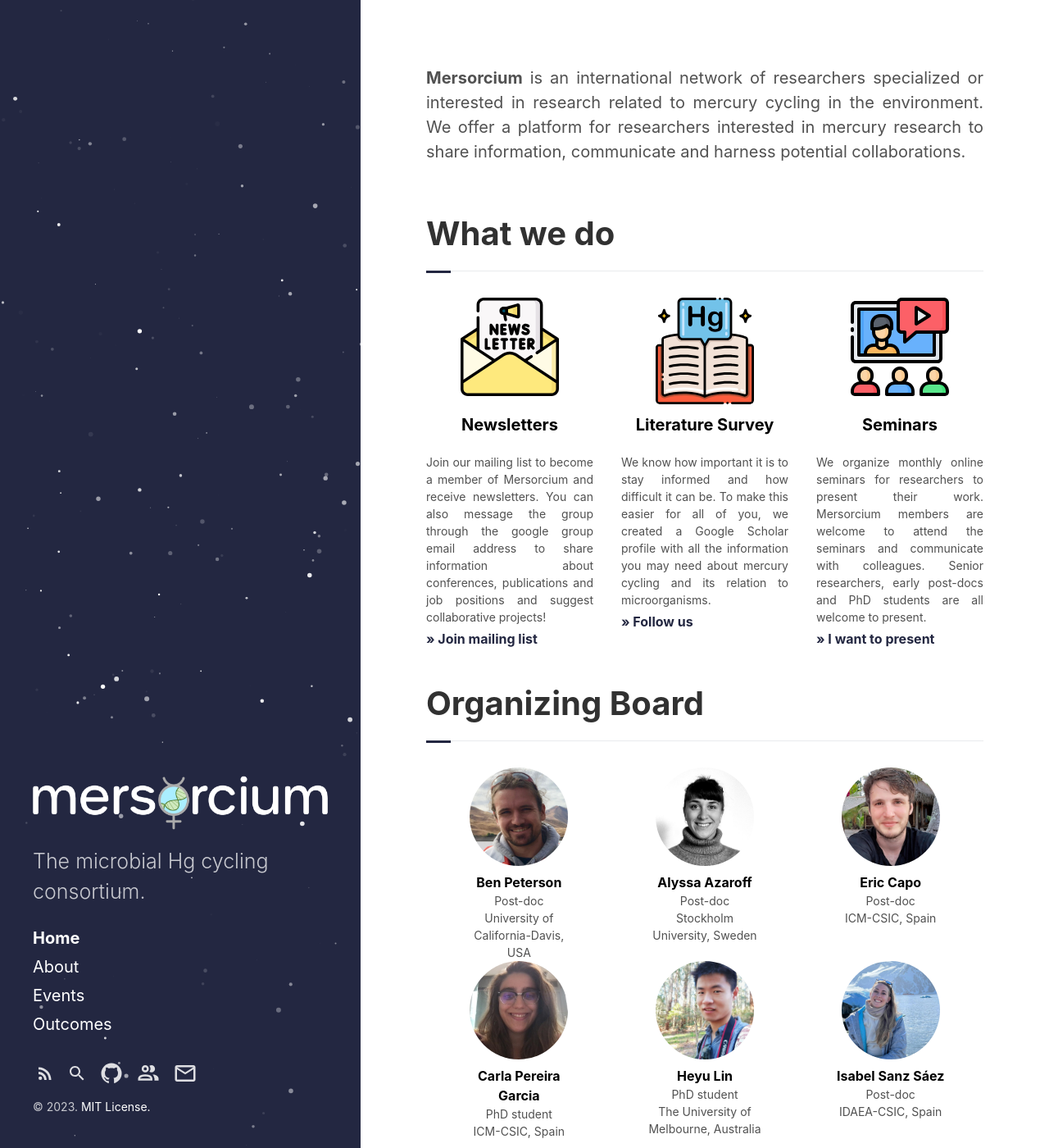
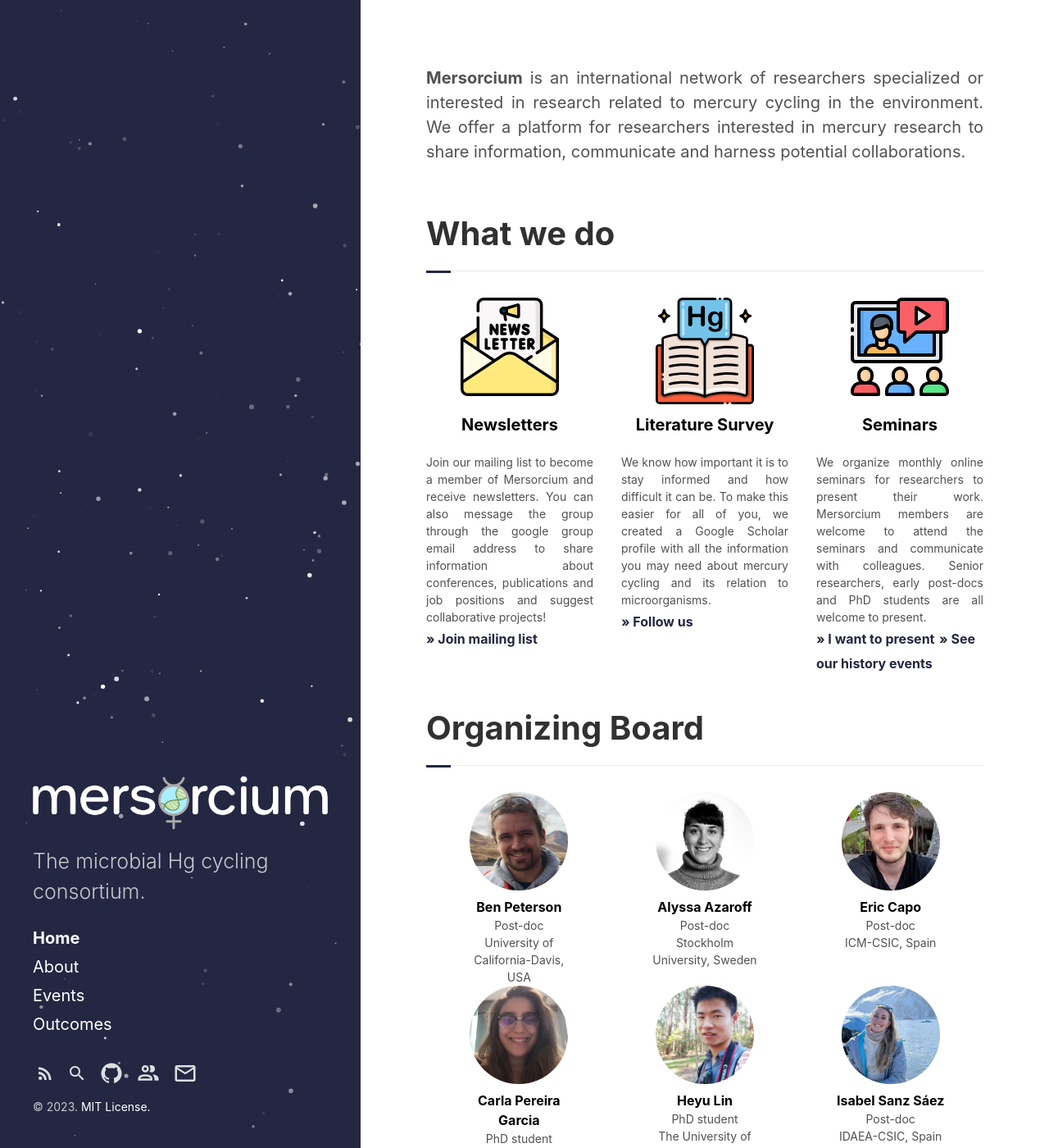
Before and after one commit to Mersorcium/mersorcium.github.io, a Jekyll site: the page built from index.html, in a window 1280 px wide and 1400 px high. Shown: the whole window at 82% size. Built offline with Jekyll 4.4.1, drawn with Linux system fonts in a browser that asks for light colours; the list of posts is cut into pages by our own code; some of the changed text lies outside the part shown.

Commit message:
update homepage layout

```diff
--- a/_includes/news.html
+++ b/_includes/news.html
@@ -1,6 +1,6 @@
 <div class="section">
     <h1 class="section-title underline">News</h1>
-    <h2>Interactions between Hg compounds and cyanobacteria: from the uptake to biotransformations and effect of thiol-containing ligands</h2>
+    <h2>[Online Seminar] Interactions between Hg compounds and cyanobacteria: from the uptake to biotransformations and effect of thiol-containing ligands</h2>
     <img src="{{ "/posters/20230124-CossartThibaut.jpg" | relative_url }}" alt="poster" />
-    <a href="https://unimelb.zoom.us/j/86850898786?pwd=MkdzTzRaakM5emgvQS8rb0lLWG5uQT09">Click here enter the zoom meeting</a>
+    <a href="https://unimelb.zoom.us/j/86850898786?pwd=MkdzTzRaakM5emgvQS8rb0lLWG5uQT09">Click here to enter the zoom meeting</a>
 </div>
--- a/_includes/what-we-do.html
+++ b/_includes/what-we-do.html
@@ -28,6 +28,7 @@
                 students are all welcome to present.
             </p>
             <a href="https://forms.gle/6nYcJTwJUn4Cx2gh6" target="_blank">&raquo; I want to present</a>
+            <a href="./category/1-events.html" target="_blank">&raquo; See our history events</a>
             <!-- <button class="button-join" role="button" onclick="window.location.href='https://forms.gle/6nYcJTwJUn4Cx2gh6'"
                 type="button">I want to present</button> -->
         </div>
--- a/assets/css/main.scss
+++ b/assets/css/main.scss
@@ -164,7 +164,7 @@
 }
 
 #whatwedo .our-work {
-    width: 30%;
+    width: 90%;
 }
 
 .work-icon{
@@ -197,7 +197,7 @@
 
 @media (min-width: $large-breakpoint) {
 
-// undo something
+// undo something for desktop screen
 
 .section {
     padding: 0;
@@ -211,4 +211,8 @@
     padding-top: 2rem;
 }
 
+#whatwedo .our-work {
+    width: 30%;
 }
+
+}
```
